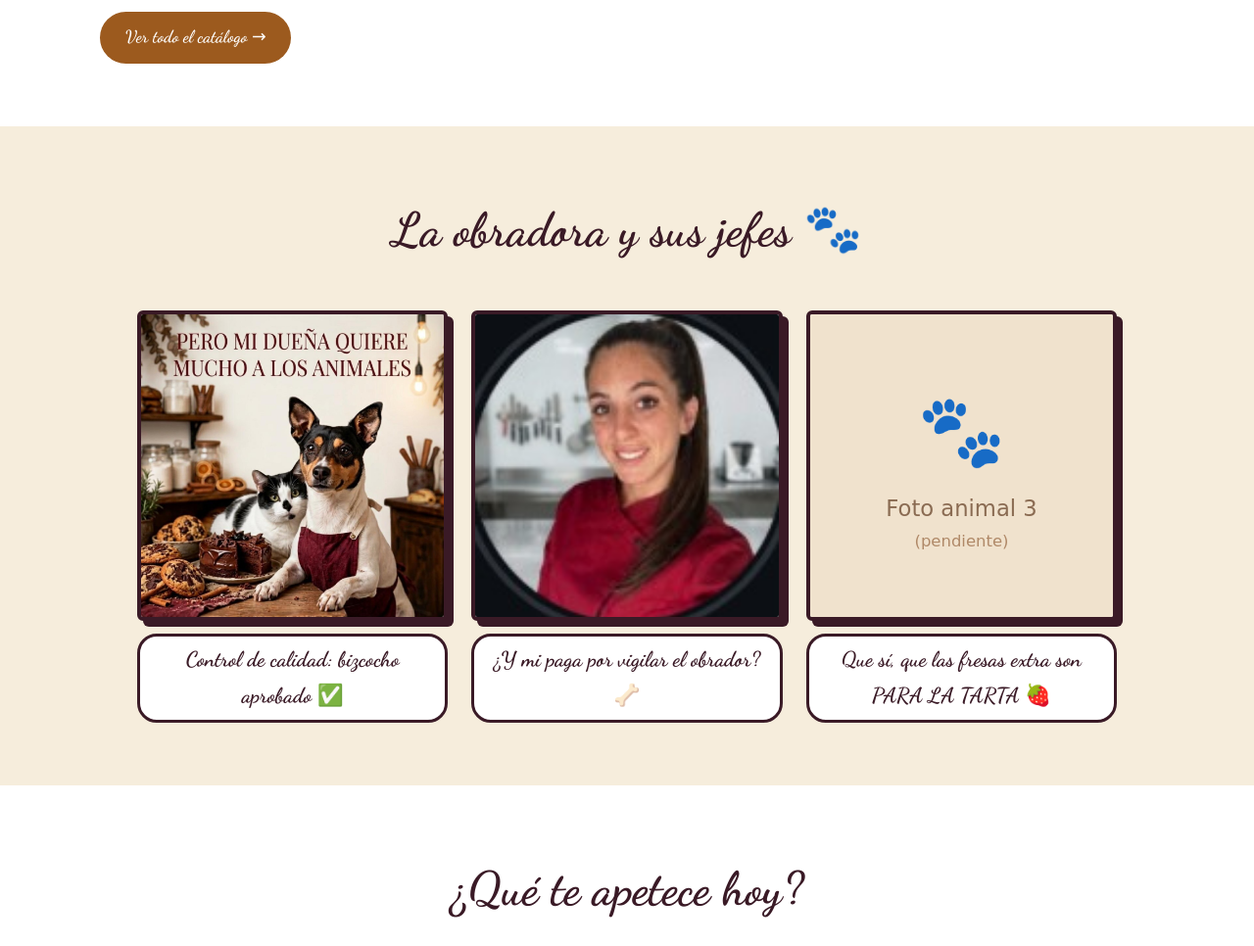
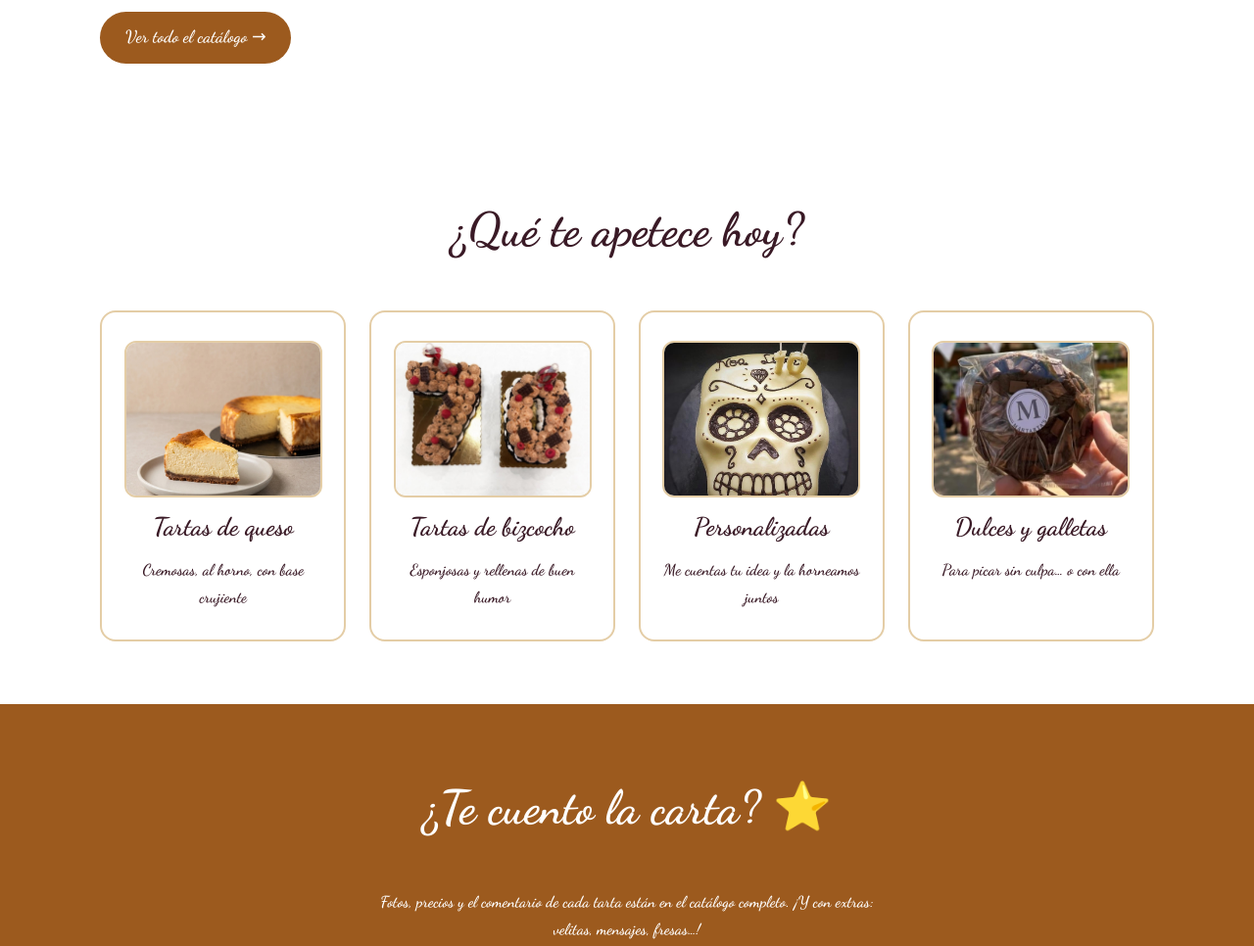
Before and after one commit to Dibaledesma/martarta, a plain HTML site: page index.html in a window 1280 px wide. Shown: the part 1400-2366 px from the top of the page at 98% size. Drawn offline with nearby package versions, Linux system fonts and the light colour scheme.

Commit message:
feat: foto obrador en login del panel; quitar seccion comic de la portada

```diff
--- a/admin/estilos.css
+++ b/admin/estilos.css
@@ -56,6 +56,11 @@ h1, h2, h3, .logo { font-family: 'Dancing Script', cursive; font-weight: 700; }
     box-shadow: 0 8px 24px rgba(142, 20, 20, .12); text-align: center;
 }
 .tarjeta-login .logo { font-size: 3rem; color: var(--rojo); }
+.login-foto {
+    width: 100%; height: 150px; object-fit: cover;
+    border-radius: 12px; border: 3px solid var(--rojo);
+    margin: 0 auto .6rem; display: block;
+}
 .login-logo { width: 130px; max-width: 70%; border-radius: 12px; margin: 0 auto .6rem; display: block; }
 .logo-img { height: 46px; border-radius: 8px; vertical-align: middle; }
 .sub-login { color: var(--gris); margin-bottom: 1.5rem; font-size: .95rem; }
--- a/index.html
+++ b/index.html
@@ -33,7 +33,6 @@
         <nav class="nav-principal">
             <a href="index.html">Inicio</a>
             <a href="tartas.html">Tartas</a>
-            <a href="index.html#comic">La obradora</a>
             <a href="index.html#pagar">Cómo pagar</a>
             <a href="index.html#sobre-mi">Sobre mí</a>
             <a href="index.html#opiniones">Opiniones</a>
@@ -95,37 +94,6 @@
             </article>
         </div>
         <p style="margin-top:1.6rem"><a href="tartas.html" class="boton boton-principal">Ver todo el catálogo →</a></p>
-    </section>
-
-    <!-- ================== CÓMIC: LA OBRADORA Y SUS ANIMALES ==================
-         [TODO] Aquí irá la foto de los animales en estilo comic.
-         Cuando me digas dónde la tienes guardada, la integramos
-         con marcos de viñeta y bocadillos de texto. -->
-    <section class="seccion comic" id="comic">
-        <h2 class="titulo-seccion">La obradora y sus jefes 🐾</h2>
-        <div class="vinetas">
-            <!-- Viñeta 1 -->
-            <figure class="vineta">
-                <div class="vineta-marco vineta-foto">
-                    <img src="img/animales-1.jpg" alt="Los animales de la obradora">
-                </div>
-                <figcaption class="vineta-texto">Control de calidad: bizcocho aprobado ✅</figcaption>
-            </figure>
-            <!-- Viñeta 2 -->
-            <figure class="vineta">
-                <div class="vineta-marco vineta-foto">
-                    <img src="img/animal-2.jpg" alt="Animal 2">
-                </div>
-                <figcaption class="vineta-texto">¿Y mi paga por vigilar el obrador? 🦴</figcaption>
-            </figure>
-            <!-- Viñeta 3 -->
-            <figure class="vineta">
-                <div class="vineta-marco vineta-foto">
-                    <img src="img/animal-3.svg" alt="Animal 3">
-                </div>
-                <figcaption class="vineta-texto">Que sí, que las fresas extra son PARA LA TARTA 🍓</figcaption>
-            </figure>
-        </div>
     </section>
 
     <!-- ================== CATEGORÍAS DE TARTAS ================== -->
```
Also changed, not shown: admin/index.html (+2 -1 lines), tartas.html (+0 -1 lines), admin/img/obrador.jpg (added).
